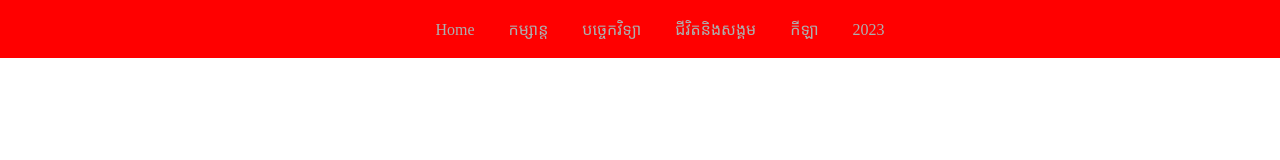
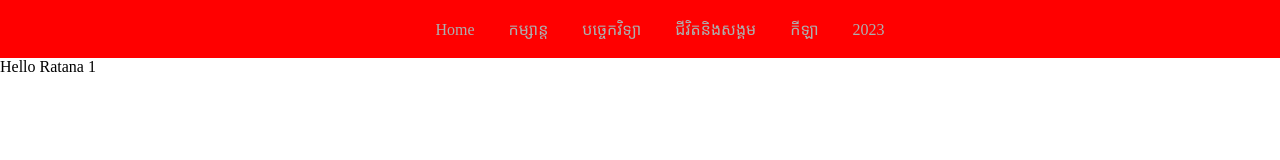
Before and after one commit to Ratana10/web_project_y4, a plain HTML site: page index.html in a window 1280 px wide. Drawn offline with Linux system fonts and the light colour scheme; a web font is replaced by a local one.

Commit message:
Ratana1 Testing

```diff
--- a/index.html
+++ b/index.html
@@ -23,7 +23,9 @@
    </div>
    <!-- END MENU -->
    <!-- CONTAINER -->
-   <div class="container"></div>
+   <div class="container">
+      Hello Ratana 1
+   </div>
    <!-- END CONTAINER -->
 </body>
 
```
